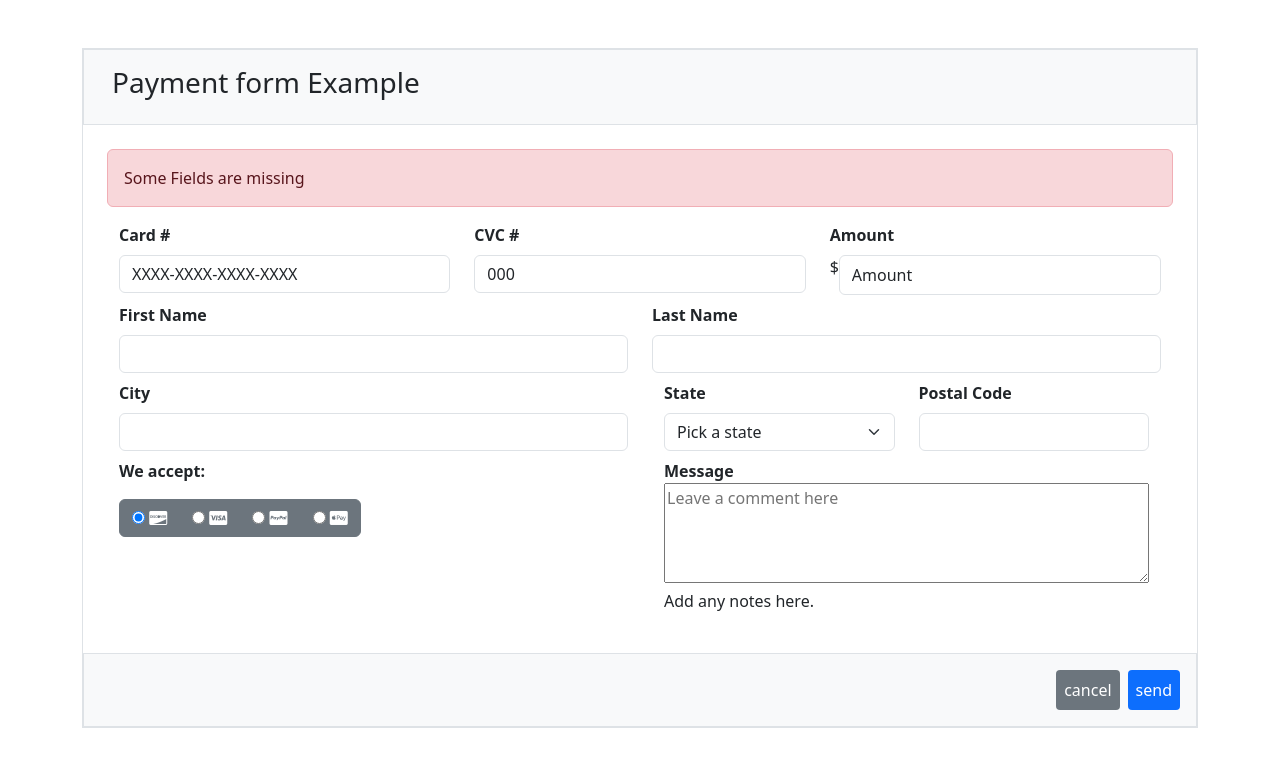
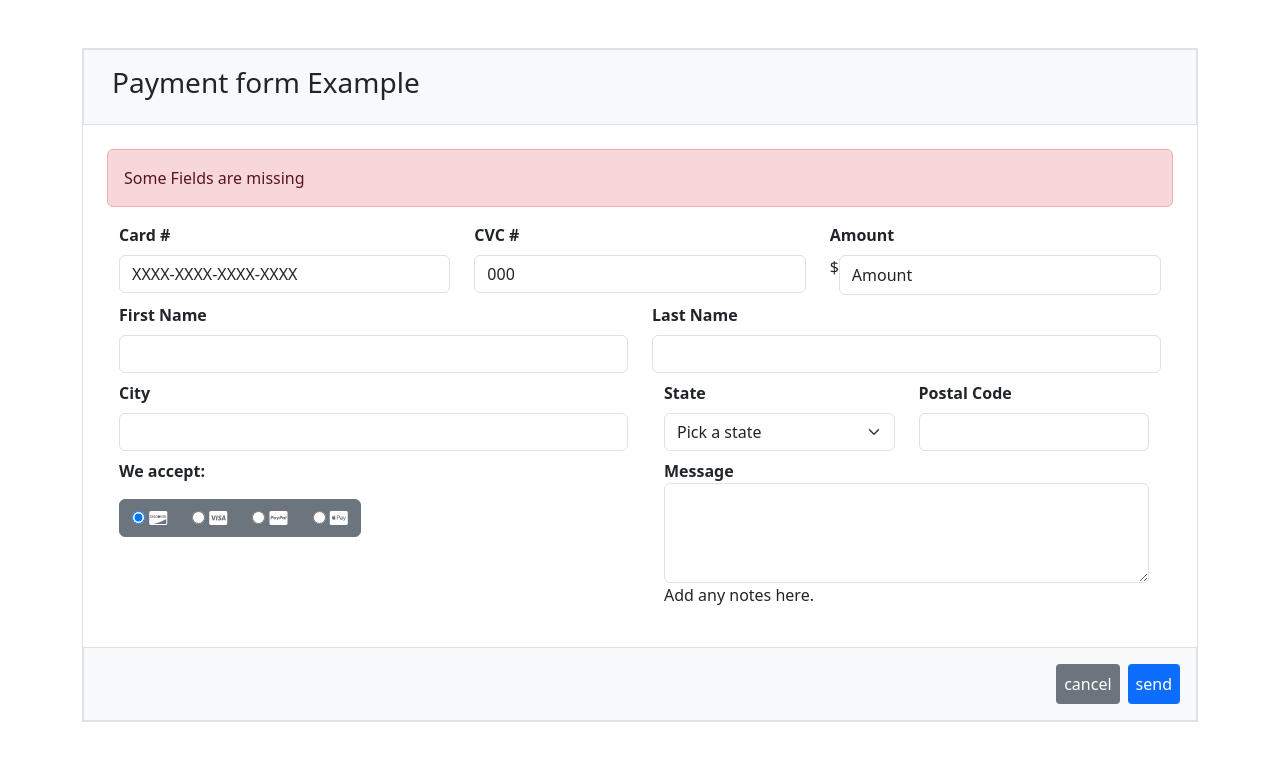
Before and after one commit to brunasso/Html-form-bt, a plain HTML site: page index.html in a window 1280 px wide. Drawn offline with nearby package versions, Linux system fonts and the light colour scheme.

Commit message:
Correction of textarea

```diff
--- a/index.html
+++ b/index.html
@@ -96,7 +96,7 @@
                                 <label><strong>Message</strong></label>
                             </div>
                             <textarea
-                            placeholder="Leave a comment here"
+                                class="form-control"
                                 style="width: 100%; height: 100px;" id="floatingTextarea"></textarea>
                             <p>Add any notes here.</p>
                         </div>
```
